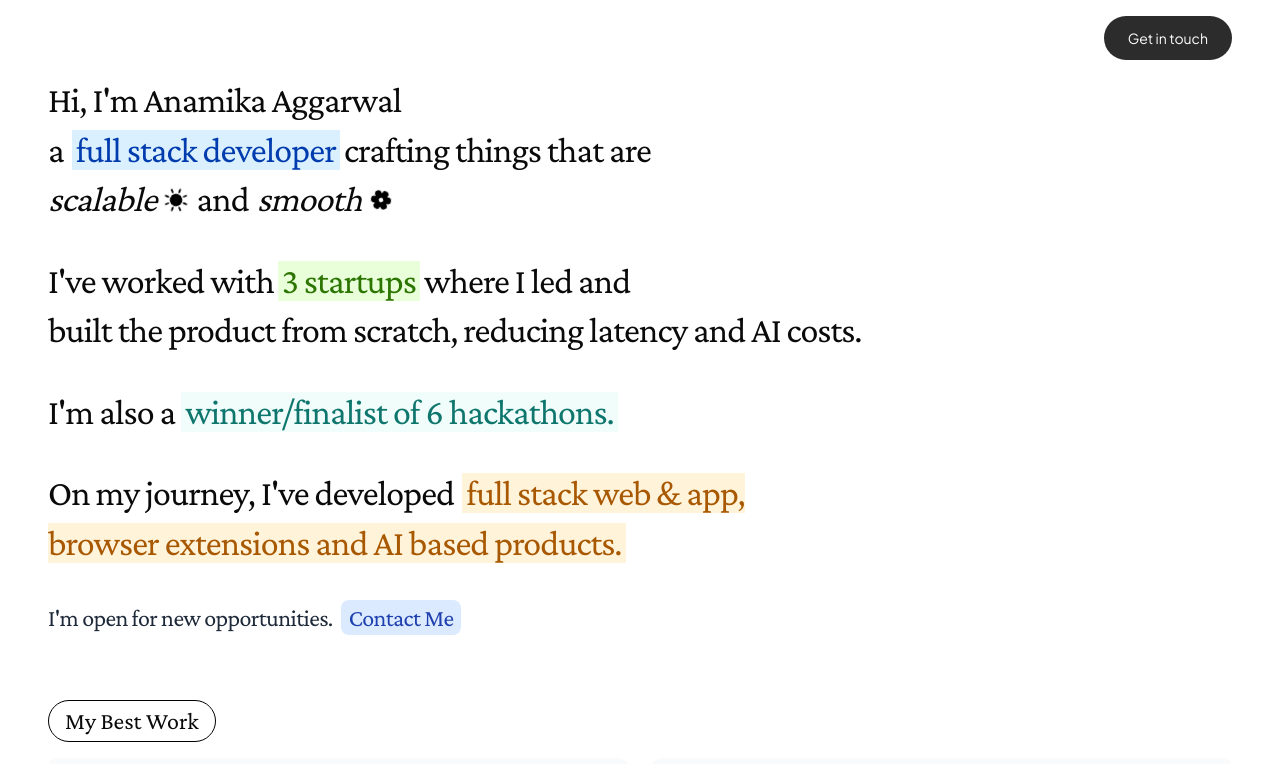
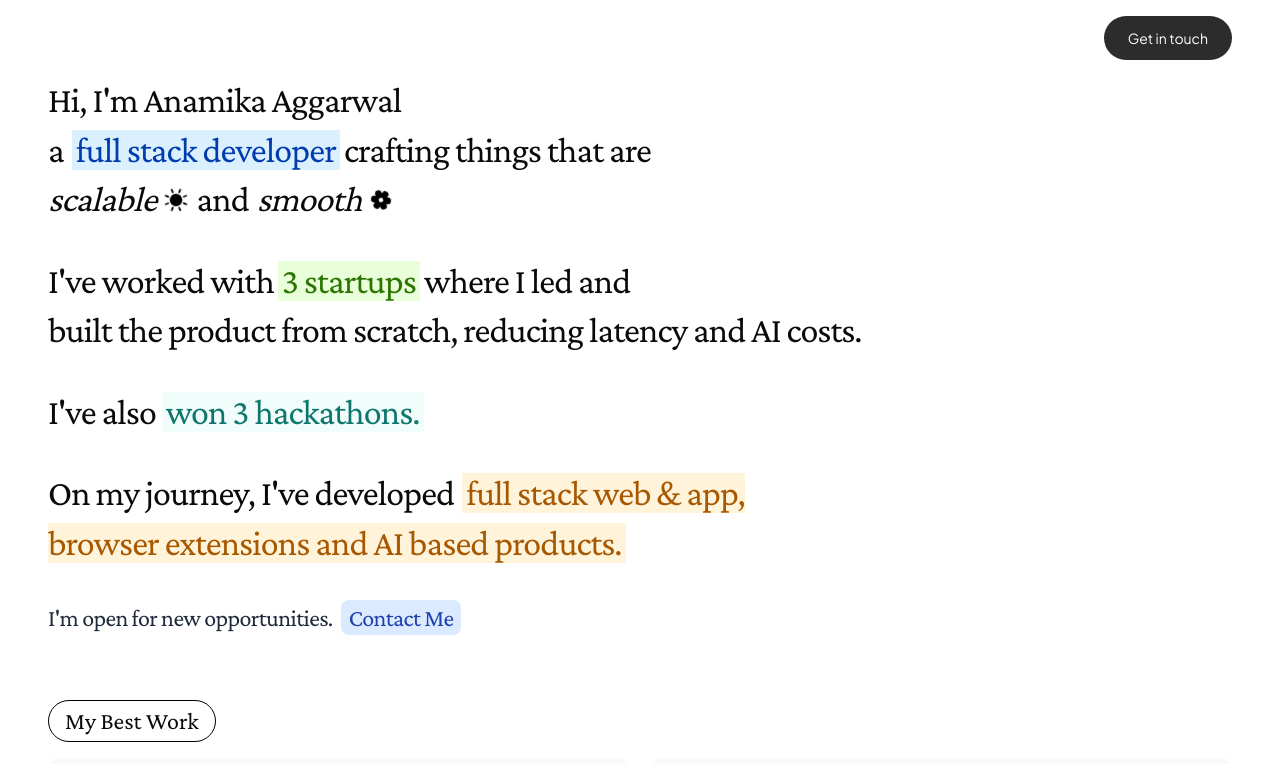
Before and after one commit to Anamika1608/portfolio, a Next.js app: page / in a window 1280 px wide. Shown: the top 764 px of the page. Built offline with nearby package versions, Linux system fonts and the light colour scheme.

Commit message:
fix hackathon line in hero section

```diff
--- a/src/components/Hero/HeroSection.tsx
+++ b/src/components/Hero/HeroSection.tsx
@@ -46,9 +46,9 @@ export function HeroSection() {
 
       {/* Updated Hackathon Paragraph Color */}
       <p className="font-medium mb-6 sm:mb-8">
-        I'm also a {" "}
+        I've also{" "}
         <span className="bg-[#F0FDFA] text-[#0F766E] px-1 font-medium">
-          winner/finalist of 6 hackathons.
+          won 3 hackathons.
         </span>
       </p>
 
```
